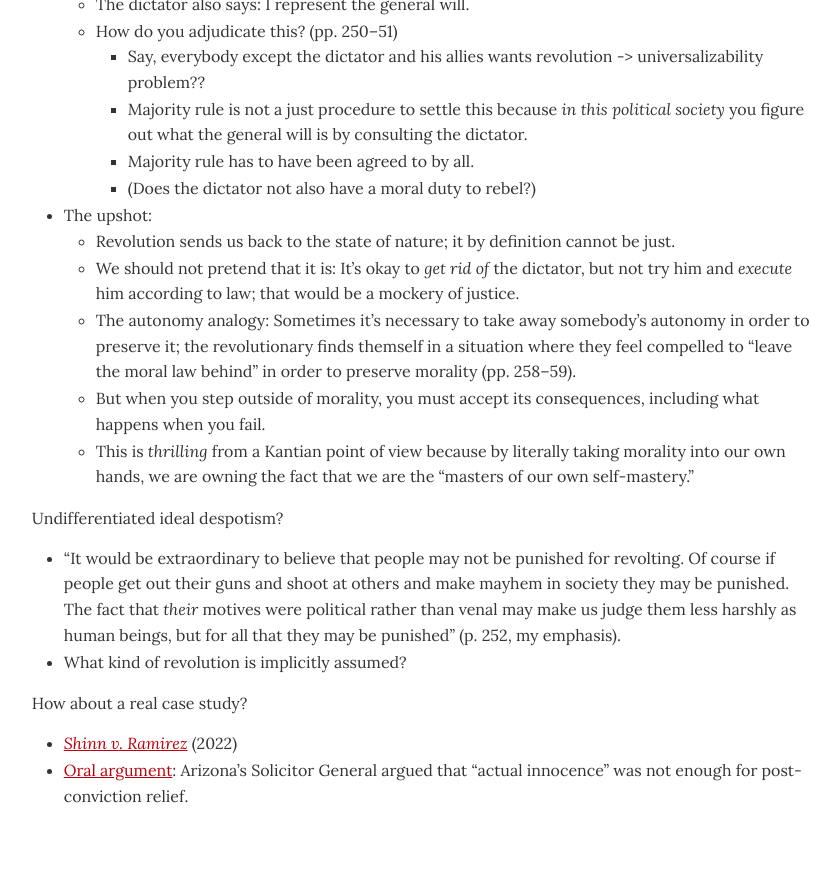
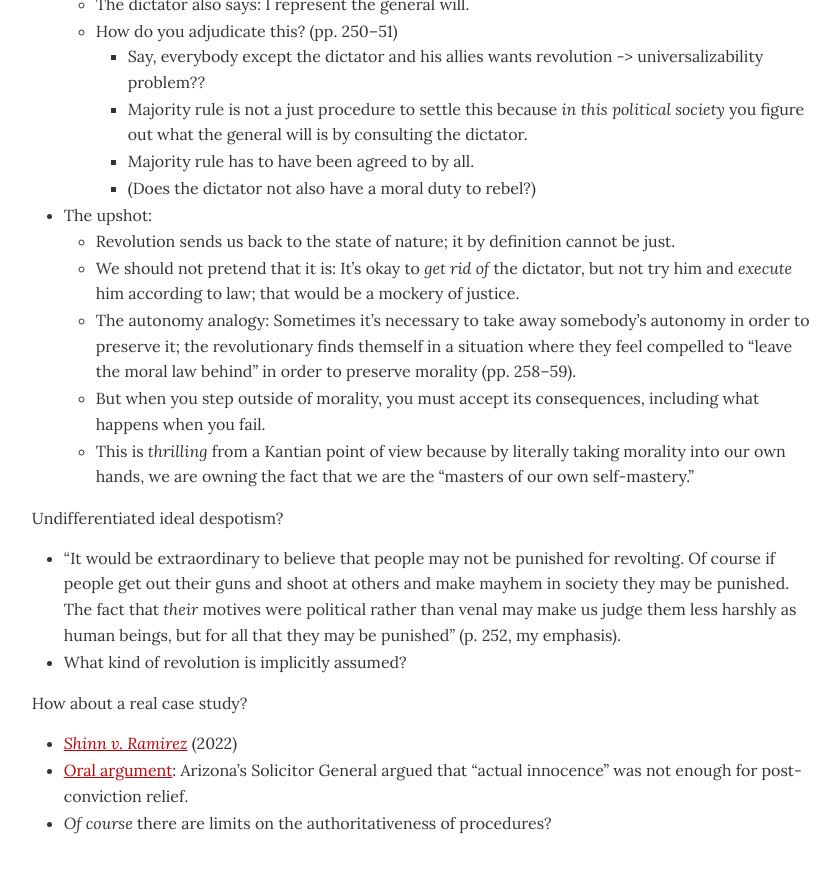
Before and after one commit to dingherself/ethics, a Jekyll site: the page built from handouts/_posts/2025-11-24-korsgaard.md, in a window 1280 px wide and 900 px high, scrolled down 1685 px. Shown: the top 873 px of the window, without its empty margins (216-1056 px from the left). Built offline with Jekyll 4.4.1, drawn with Linux system fonts in a browser that asks for light colours.

Commit message:
Update 2025-11-24-korsgaard.md

```diff
--- a/handouts/_posts/2025-11-24-korsgaard.md
+++ b/handouts/_posts/2025-11-24-korsgaard.md
@@ -69,3 +69,4 @@ How about a real case study?
 
 - [*Shinn v. Ramirez*](https://github.com/dingherself/phil-324/blob/main/case-discussions.md#relief-for-wrongful-convictions-modules-34) (2022)
 - [Oral argument](https://www.oyez.org/cases/2021/20-1009): Arizona’s Solicitor General argued that “actual innocence” was not enough for post-conviction relief.
+- *Of course* there are limits on the authoritativeness of procedures?
```
